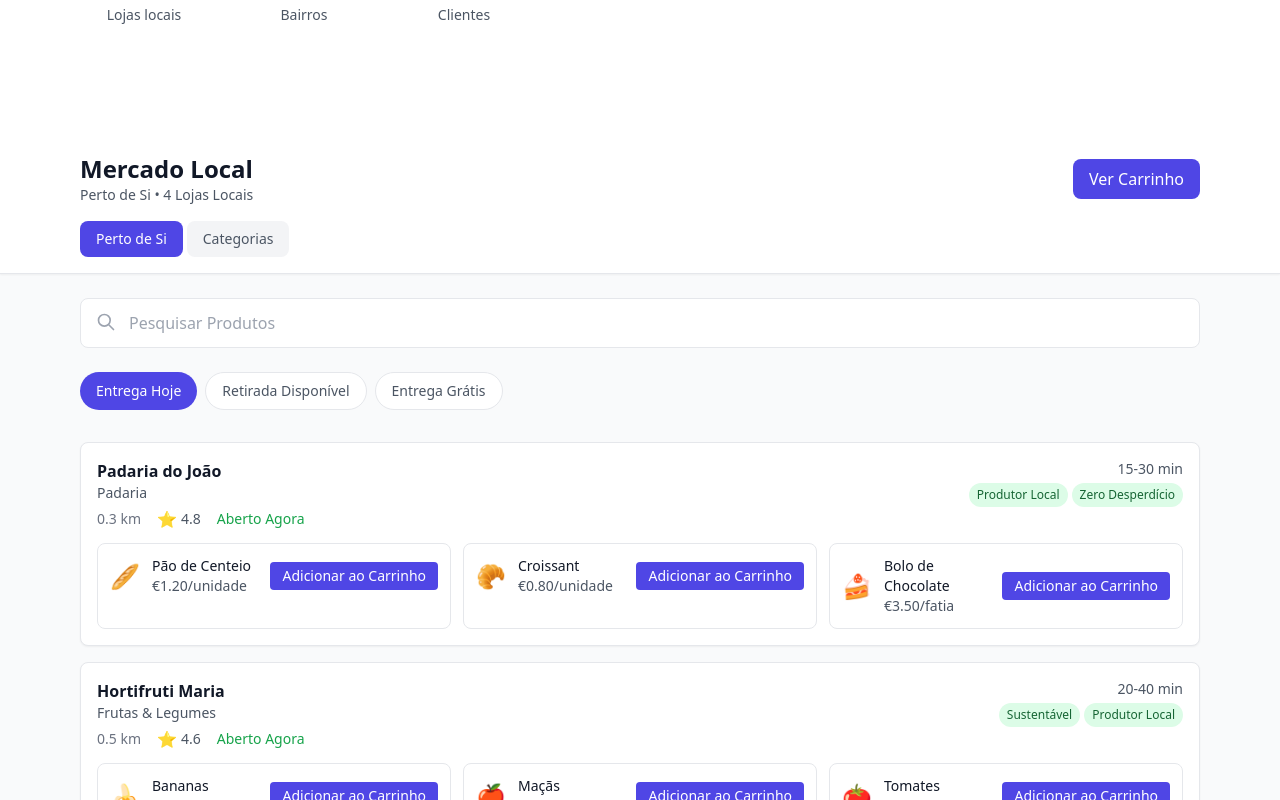
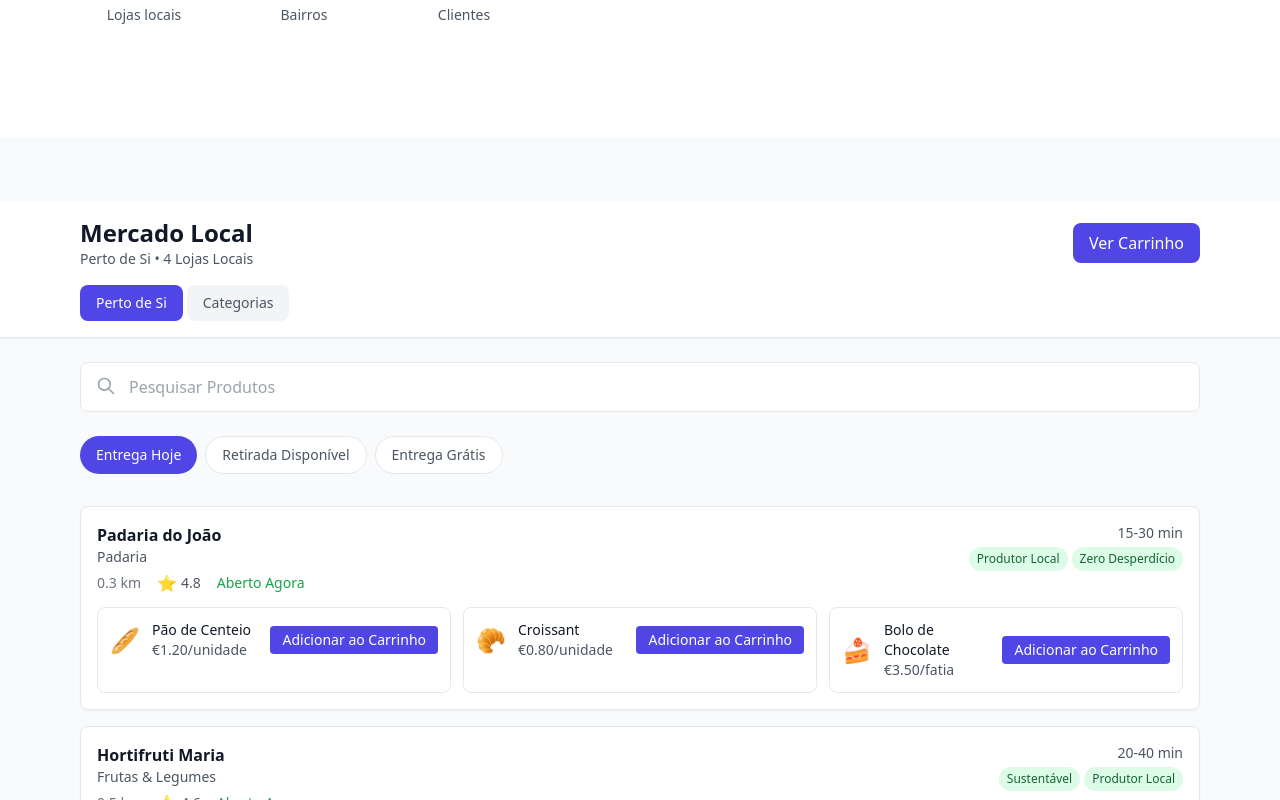
Before and after one commit to 19820707/centerhup, a Next.js app: page / in a window 1280 px wide. Shown: the part 560-1360 px from the top of the page. Built offline with nearby package versions, Linux system fonts and the light colour scheme.

Commit message:
Corrigir layout do marketplace local - remover min-h-screen que estava sobrepondo o site

```diff
--- a/components/LocalMarketplace.tsx
+++ b/components/LocalMarketplace.tsx
@@ -218,7 +218,7 @@
   };
 
   return (
-    <div className="min-h-screen bg-gray-50">
+    <section className="bg-gray-50 py-16">
       {/* Header */}
       <div className="bg-white shadow-sm border-b">
         <div className="container-max px-4 py-4">
@@ -426,6 +426,6 @@
           </div>
         )}
       </div>
-    </div>
+    </section>
   );
 }
```
